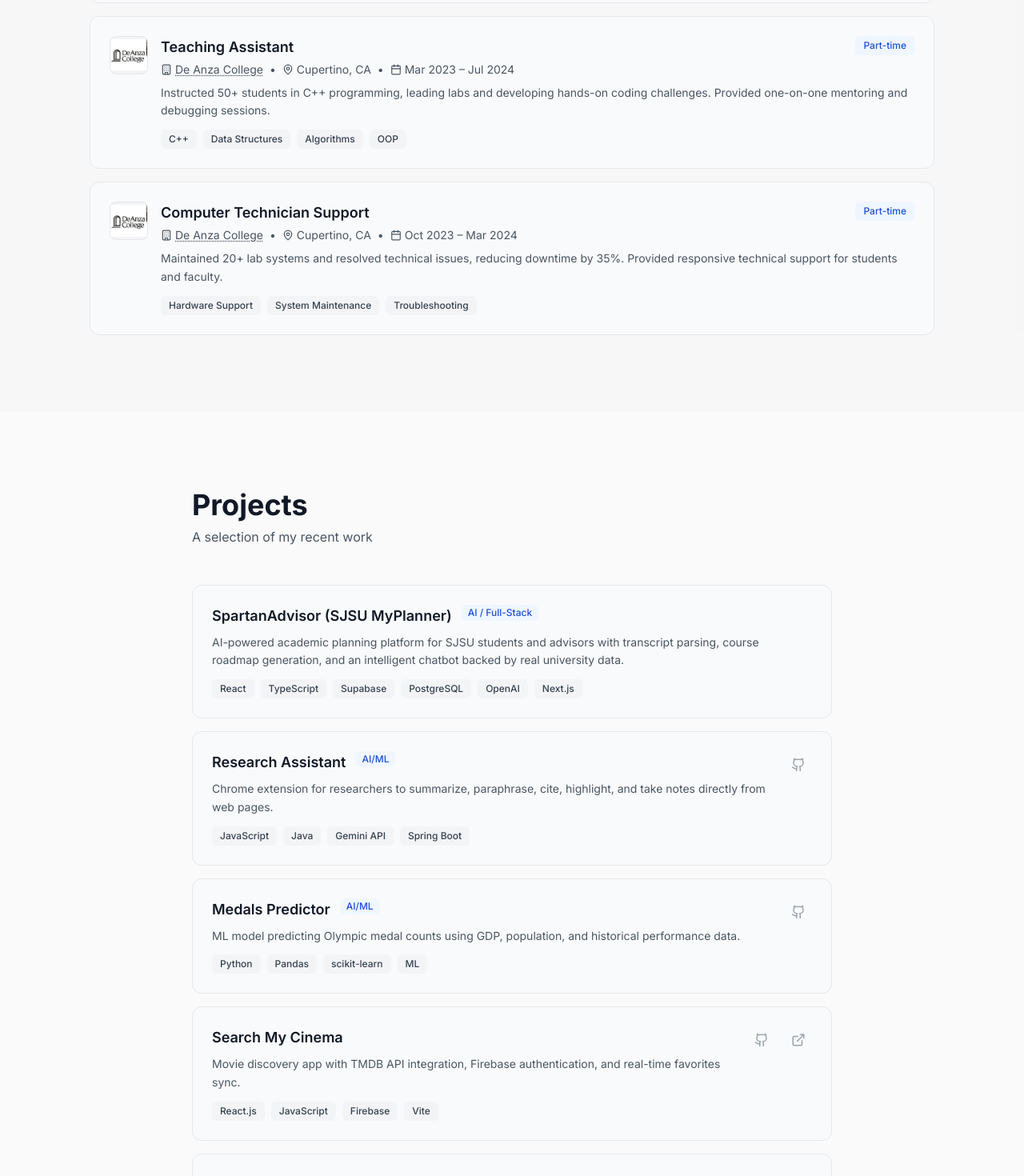
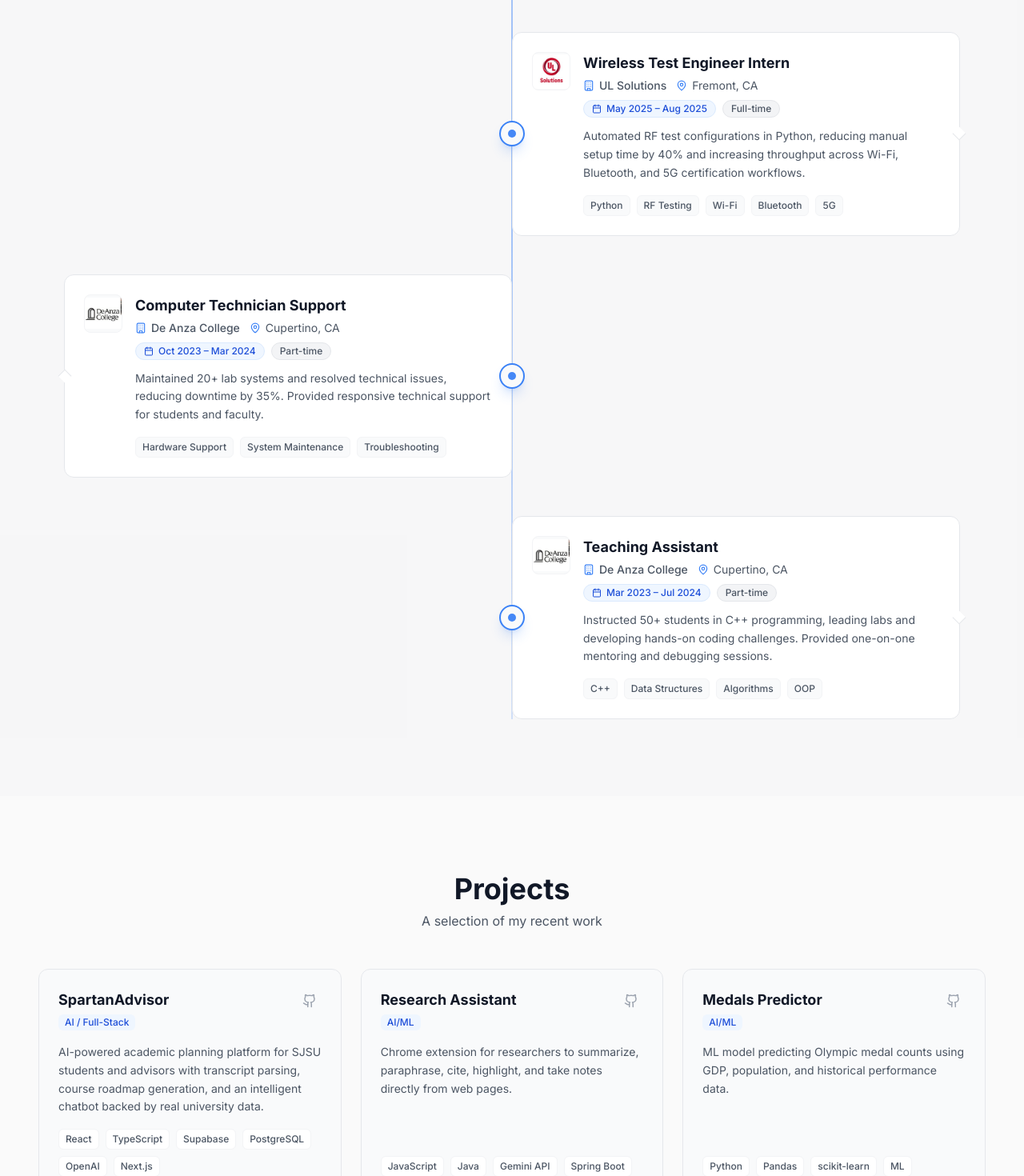
Before and after one commit to KananIbadzade/Portfolio-website, a React (Vite) app: page / in a window 1280 px wide. Shown: the part 2380-3850 px from the top of the page at 80% size. Built offline with nearby package versions, Linux system fonts and the light colour scheme.

Commit message:
small updates

```diff
--- a/src/components/Experience.jsx
+++ b/src/components/Experience.jsx
@@ -70,15 +70,24 @@ const Experience = () => {
     }
   ]
 
+  // Sort experiences by date (latest first) to ensure correct order
+  const sortedExperiences = [
+    experiences[1], // Aug 2025 - Present (AI/ML Club) - Moved to top
+    experiences[0], // Aug 2025 - Dec 2025 (Solakair)
+    experiences[2], // May 2025
+    experiences[4], // Oct 2023
+    experiences[3]  // Mar 2023
+  ];
+
   return (
-    <section id="experience" className="py-16 lg:py-24 bg-gray-100/50 dark:bg-gray-900/30">
-      <div className="max-w-6xl mx-auto px-6 sm:px-8 lg:px-12">
+    <section id="experience" className="py-16 lg:py-24 bg-gray-100/50 dark:bg-gray-900/30 overflow-hidden">
+      <div className="max-w-7xl mx-auto px-6 sm:px-8 lg:px-12">
         <motion.div
           initial={{ opacity: 0, y: 20 }}
           whileInView={{ opacity: 1, y: 0 }}
           transition={{ duration: 0.6 }}
           viewport={{ once: true }}
-          className="mb-12"
+          className="mb-16 text-center"
         >
           <h2 className="text-3xl lg:text-4xl font-bold text-gray-900 dark:text-white mb-2">
             Experience
@@ -88,20 +97,44 @@ const Experience = () => {
           </p>
         </motion.div>
 
-        <div className="space-y-4">
-          {experiences.map((experience, index) => (
+        <div className="relative">
+          {/* Central Timeline Line */}
+          <div className="absolute left-8 md:left-1/2 top-0 bottom-0 w-0.5 bg-gradient-to-b from-primary-500/20 via-primary-500/50 to-primary-500/20 md:-translate-x-1/2" />
+
+          <div className="space-y-12">
+            {sortedExperiences.map((experience, index) => (
+              <div
+                key={experience.id}
+                className={`relative flex items-center ${index % 2 === 0 ? 'md:flex-row' : 'md:flex-row-reverse'
+                  }`}
+              >
+                {/* Spacer for Desktop */}
+                <div className="hidden md:block w-1/2" />
+
+                {/* Timeline Dot */}
+                <div className="absolute left-8 md:left-1/2 -translate-x-1/2 flex items-center justify-center w-8 h-8 rounded-full bg-gray-50 dark:bg-gray-900 border-2 border-primary-500 z-10 shadow-lg shadow-primary-500/20">
+                  <div className="w-2.5 h-2.5 rounded-full bg-primary-500 animate-pulse" />
+                </div>
+
+                {/* Content Card */}
                 <motion.div
-              key={experience.id}
-              initial={{ opacity: 0, y: 20 }}
-              whileInView={{ opacity: 1, y: 0 }}
-              transition={{ duration: 0.5, delay: index * 0.05 }}
-              viewport={{ once: true }}
-              whileHover={{ y: -2 }}
-              className="group bg-gray-50 dark:bg-gray-800 rounded-xl p-6 border border-gray-200 dark:border-gray-700 hover:border-gray-300 dark:hover:border-gray-600 hover:shadow-lg transition-all duration-300"
+                  initial={{ opacity: 0, x: index % 2 === 0 ? -50 : 50 }}
+                  whileInView={{ opacity: 1, x: 0 }}
+                  transition={{ duration: 0.5, delay: index * 0.1 }}
+                  viewport={{ once: true, margin: "-50px" }}
+                  className={`w-full md:w-1/2 pl-20 md:pl-0 ${index % 2 === 0 ? 'md:pr-8' : 'md:pl-8'
+                    }`}
                 >
+                  <div className="group relative bg-white dark:bg-gray-800 rounded-xl p-6 border border-gray-200 dark:border-gray-700 hover:border-primary-500/50 dark:hover:border-primary-500/50 hover:shadow-xl hover:shadow-primary-500/10 transition-all duration-300">
+                    {/* Arrow for Desktop */}
+                    <div className={`hidden md:block absolute top-1/2 -translate-y-1/2 w-3 h-3 bg-white dark:bg-gray-800 border-t border-l border-gray-200 dark:border-gray-700 transform rotate-45 transition-colors duration-300 group-hover:border-primary-500/50 ${index % 2 === 0
+                        ? '-right-1.5 border-r border-b border-t-0 border-l-0' // Arrow on right for left item
+                        : '-left-1.5' // Arrow on left for right item
+                      }`} />
+
                     <div className="flex items-start gap-4">
                       {(experience.logoImg || experience.logo) && (
-                  <div className="w-12 h-12 rounded-lg bg-gray-100 dark:bg-gray-700 flex items-center justify-center overflow-hidden border border-gray-200 dark:border-gray-600 flex-shrink-0">
+                        <div className="w-12 h-12 rounded-lg bg-gray-50 dark:bg-gray-700/50 flex items-center justify-center overflow-hidden border border-gray-100 dark:border-gray-600 flex-shrink-0 group-hover:scale-110 transition-transform duration-300">
                           {experience.logoImg ? (
                             <img src={experience.logoImg} alt={`${experience.company} logo`} loading="lazy" className="w-full h-full object-contain" />
                           ) : (
@@ -110,51 +143,52 @@ const Experience = () => {
                         </div>
                       )}
                       <div className="flex-1 min-w-0">
-                  <div className="flex items-start justify-between gap-4 mb-2">
-                    <div>
-                      <h3 className="text-lg font-semibold text-gray-900 dark:text-white group-hover:text-primary-600 dark:group-hover:text-primary-400 transition-colors">
+                        <div className="flex flex-col gap-1 mb-2">
+                          <h3 className="text-lg font-bold text-gray-900 dark:text-white group-hover:text-primary-600 dark:group-hover:text-primary-400 transition-colors">
                             {experience.title}
                           </h3>
-                      <div className="flex flex-wrap items-center gap-2 text-sm text-gray-600 dark:text-gray-400 mt-1">
-                        <div className="flex items-center gap-1">
-                          <Building className="w-3.5 h-3.5" />
+                          <div className="flex flex-wrap items-center gap-x-3 gap-y-1 text-sm text-gray-600 dark:text-gray-400">
+                            <div className="flex items-center gap-1.5">
+                              <Building className="w-3.5 h-3.5 text-primary-500" />
                               {experience.companyUrl ? (
                                 <a
                                   href={experience.companyUrl}
                                   target="_blank"
                                   rel="noopener noreferrer"
-                              className="hover:text-primary-600 dark:hover:text-primary-400 transition-colors underline decoration-dotted underline-offset-2"
+                                  className="hover:text-primary-600 dark:hover:text-primary-400 transition-colors font-medium"
                                 >
-                              <span>{experience.company}</span>
+                                  {experience.company}
                                 </a>
                               ) : (
-                            <span>{experience.company}</span>
+                                <span className="font-medium">{experience.company}</span>
                               )}
                             </div>
-                        <span>•</span>
-                        <div className="flex items-center gap-1">
-                          <MapPin className="w-3.5 h-3.5" />
+                            <div className="flex items-center gap-1.5">
+                              <MapPin className="w-3.5 h-3.5 text-primary-500" />
                               <span>{experience.location}</span>
-                        </div>
-                        <span>•</span>
-                        <div className="flex items-center gap-1">
-                          <Calendar className="w-3.5 h-3.5" />
-                          <span>{experience.period}</span>
                             </div>
                           </div>
                         </div>
-                    <span className="px-2.5 py-1 bg-primary-50 dark:bg-primary-900/30 text-primary-700 dark:text-primary-300 text-xs font-medium rounded-md whitespace-nowrap">
+
+                        <div className="flex items-center gap-2 mb-3">
+                          <span className="inline-flex items-center gap-1.5 px-2.5 py-0.5 rounded-full text-xs font-medium bg-primary-50 dark:bg-primary-900/20 text-primary-700 dark:text-primary-300 border border-primary-100 dark:border-primary-800">
+                            <Calendar className="w-3 h-3" />
+                            {experience.period}
+                          </span>
+                          <span className="px-2.5 py-0.5 rounded-full text-xs font-medium bg-gray-100 dark:bg-gray-700 text-gray-600 dark:text-gray-300 border border-gray-200 dark:border-gray-600">
                             {experience.type}
                           </span>
                         </div>
-                  <p className="text-sm text-gray-600 dark:text-gray-400 mb-3 leading-relaxed">
+
+                        <p className="text-sm text-gray-600 dark:text-gray-400 mb-4 leading-relaxed">
                           {experience.description}
                         </p>
+
                         <div className="flex flex-wrap gap-2">
                           {experience.topSkills.map((tech, techIndex) => (
                             <span
                               key={techIndex}
-                        className="px-2.5 py-1 bg-gray-100 dark:bg-gray-700 text-gray-700 dark:text-gray-300 text-xs rounded-md font-medium"
+                              className="px-2 py-1 bg-gray-50 dark:bg-gray-700/50 text-gray-600 dark:text-gray-300 text-xs rounded-md font-medium border border-gray-100 dark:border-gray-600 group-hover:border-primary-200 dark:group-hover:border-primary-800 transition-colors"
                             >
                               {tech}
                             </span>
@@ -162,8 +196,11 @@ const Experience = () => {
                         </div>
                       </div>
                     </div>
+                  </div>
                 </motion.div>
+              </div>
             ))}
+          </div>
         </div>
       </div>
     </section>
--- a/src/components/Projects.jsx
+++ b/src/components/Projects.jsx
@@ -1,14 +1,17 @@
-import { motion } from 'framer-motion'
-import { Github, ExternalLink } from 'lucide-react'
+import { useState } from 'react'
+import { motion, AnimatePresence } from 'framer-motion'
+import { Github, ExternalLink, ChevronDown, ChevronUp } from 'lucide-react'
 
 const Projects = () => {
+  const [isExpanded, setIsExpanded] = useState(false)
+
   const projects = [
     {
       id: 8,
-      title: 'SpartanAdvisor (SJSU MyPlanner)',
+      title: 'SpartanAdvisor',
       description: 'AI-powered academic planning platform for SJSU students and advisors with transcript parsing, course roadmap generation, and an intelligent chatbot backed by real university data.',
       topSkills: ['React', 'TypeScript', 'Supabase', 'PostgreSQL', 'OpenAI', 'Next.js'],
-      github: '',
+      github: 'https://github.com/KananIbadzade/spartan-advisor',
       live: '',
       relatedTo: 'AI / Full-Stack'
     },
@@ -77,15 +80,17 @@ const Projects = () => {
     }
   ]
 
+  const visibleProjects = isExpanded ? projects : projects.slice(0, 6)
+
   return (
     <section id="projects" className="py-16 lg:py-24">
-      <div className="max-w-4xl mx-auto px-6 sm:px-8 lg:px-12">
+      <div className="max-w-7xl mx-auto px-6 sm:px-8 lg:px-12">
         <motion.div
           initial={{ opacity: 0, y: 20 }}
           whileInView={{ opacity: 1, y: 0 }}
           transition={{ duration: 0.6 }}
           viewport={{ once: true }}
-          className="mb-12"
+          className="mb-12 text-center"
         >
           <h2 className="text-3xl lg:text-4xl font-bold text-gray-900 dark:text-white mb-2">
             Projects
@@ -95,75 +100,93 @@ const Projects = () => {
           </p>
         </motion.div>
 
-        <div className="space-y-4">
-          {projects.map((project, index) => (
+        <div className="grid grid-cols-1 md:grid-cols-2 lg:grid-cols-3 gap-6">
+          <AnimatePresence mode='popLayout'>
+            {visibleProjects.map((project, index) => (
               <motion.div
                 key={project.id}
-              initial={{ opacity: 0, y: 20 }}
-              whileInView={{ opacity: 1, y: 0 }}
-              transition={{ duration: 0.5, delay: index * 0.05 }}
-              viewport={{ once: true }}
-              whileHover={{ y: -2 }}
-              className="group bg-gray-50 dark:bg-gray-800 rounded-xl p-6 border border-gray-200 dark:border-gray-700 hover:border-gray-300 dark:hover:border-gray-600 hover:shadow-lg transition-all duration-300"
+                layout
+                initial={{ opacity: 0, scale: 0.9 }}
+                animate={{ opacity: 1, scale: 1 }}
+                exit={{ opacity: 0, scale: 0.9 }}
+                transition={{ duration: 0.3 }}
+                className="group bg-gray-50 dark:bg-gray-800 rounded-xl p-6 border border-gray-200 dark:border-gray-700 hover:border-primary-500/50 dark:hover:border-primary-500/50 hover:shadow-xl hover:shadow-primary-500/10 transition-all duration-300 flex flex-col h-full"
               >
-              <div className="flex items-start justify-between gap-4">
+                <div className="flex items-start justify-between gap-4 mb-4">
                   <div className="flex-1 min-w-0">
-                  <div className="flex items-start gap-3 mb-2">
-                    <h3 className="text-lg font-semibold text-gray-900 dark:text-white group-hover:text-primary-600 dark:group-hover:text-primary-400 transition-colors">
+                    <h3 className="text-lg font-bold text-gray-900 dark:text-white group-hover:text-primary-600 dark:group-hover:text-primary-400 transition-colors line-clamp-1">
                       {project.title}
                     </h3>
                     {project.relatedTo && (
-                      <span className="px-2 py-0.5 bg-primary-50 dark:bg-primary-900/30 text-primary-700 dark:text-primary-300 text-xs font-medium rounded-md whitespace-nowrap">
+                      <span className="inline-block mt-1 px-2 py-0.5 bg-primary-50 dark:bg-primary-900/30 text-primary-700 dark:text-primary-300 text-xs font-medium rounded-md">
                         {project.relatedTo}
                       </span>
                     )}
                   </div>
-                  <p className="text-sm text-gray-600 dark:text-gray-400 mb-3 leading-relaxed">
+                  <div className="flex items-center gap-2 flex-shrink-0">
+                    {project.github && (
+                      <a
+                        href={project.github}
+                        target="_blank"
+                        rel="noopener noreferrer"
+                        className="p-1.5 text-gray-400 dark:text-gray-500 hover:text-gray-900 dark:hover:text-white transition-colors rounded-lg hover:bg-gray-200 dark:hover:bg-gray-700"
+                        aria-label="GitHub"
+                      >
+                        <Github size={18} />
+                      </a>
+                    )}
+                    {project.live && (
+                      <a
+                        href={project.live}
+                        target="_blank"
+                        rel="noopener noreferrer"
+                        className="p-1.5 text-gray-400 dark:text-gray-500 hover:text-gray-900 dark:hover:text-white transition-colors rounded-lg hover:bg-gray-200 dark:hover:bg-gray-700"
+                        aria-label="Live Demo"
+                      >
+                        <ExternalLink size={18} />
+                      </a>
+                    )}
+                  </div>
+                </div>
+
+                <p className="text-sm text-gray-600 dark:text-gray-400 mb-4 leading-relaxed flex-grow line-clamp-4">
                   {project.description}
                 </p>
-                  <div className="flex flex-wrap gap-2">
+
+                <div className="flex flex-wrap gap-2 mt-auto">
                   {project.topSkills.map((skill, skillIndex) => (
                     <span
                       key={skillIndex}
-                        className="px-2.5 py-1 bg-gray-100 dark:bg-gray-700 text-gray-700 dark:text-gray-300 text-xs rounded-md font-medium"
+                      className="px-2 py-1 bg-white dark:bg-gray-700/50 text-gray-600 dark:text-gray-300 text-xs rounded-md font-medium border border-gray-100 dark:border-gray-600"
                     >
                       {skill}
                     </span>
                   ))}
                 </div>
-                </div>
-                <div className="flex items-center gap-3 flex-shrink-0">
-                  {project.github && (
-                  <motion.a
-                    href={project.github}
-                    target="_blank"
-                    rel="noopener noreferrer"
-                      whileHover={{ scale: 1.1 }}
-                      whileTap={{ scale: 0.9 }}
-                      className="p-2 text-gray-400 dark:text-gray-500 hover:text-gray-900 dark:hover:text-white transition-colors rounded-lg hover:bg-gray-100 dark:hover:bg-gray-700"
-                      aria-label="GitHub"
-                    >
-                      <Github size={18} />
-                  </motion.a>
-                  )}
-                  {project.live && (
-                    <motion.a
-                      href={project.live}
-                      target="_blank"
-                      rel="noopener noreferrer"
-                      whileHover={{ scale: 1.1 }}
-                      whileTap={{ scale: 0.9 }}
-                      className="p-2 text-gray-400 dark:text-gray-500 hover:text-gray-900 dark:hover:text-white transition-colors rounded-lg hover:bg-gray-100 dark:hover:bg-gray-700"
-                      aria-label="Live Demo"
-                    >
-                      <ExternalLink size={18} />
-                    </motion.a>
-                  )}
-                </div>
-              </div>
               </motion.div>
             ))}
+          </AnimatePresence>
         </div>
+
+        {projects.length > 6 && (
+          <motion.div
+            initial={{ opacity: 0 }}
+            whileInView={{ opacity: 1 }}
+            className="mt-12 flex justify-center"
+          >
+            <button
+              onClick={() => setIsExpanded(!isExpanded)}
+              className="group flex items-center gap-2 px-6 py-3 bg-white dark:bg-gray-800 text-gray-900 dark:text-white font-medium rounded-full border border-gray-200 dark:border-gray-700 hover:border-primary-500 dark:hover:border-primary-500 hover:shadow-lg hover:shadow-primary-500/10 transition-all duration-300"
+            >
+              <span>{isExpanded ? 'See Less' : 'See More'}</span>
+              {isExpanded ? (
+                <ChevronUp className="w-4 h-4 group-hover:-translate-y-0.5 transition-transform" />
+              ) : (
+                <ChevronDown className="w-4 h-4 group-hover:translate-y-0.5 transition-transform" />
+              )}
+            </button>
+          </motion.div>
+        )}
       </div>
     </section>
   )
```
Lines whose indentation alone changed are shown as unchanged.
